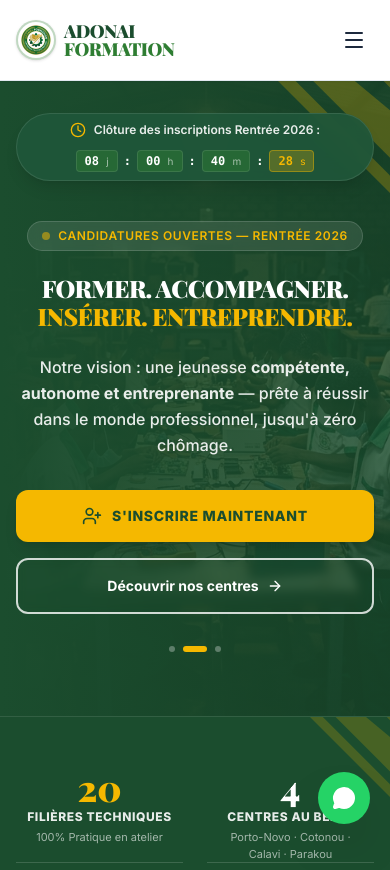
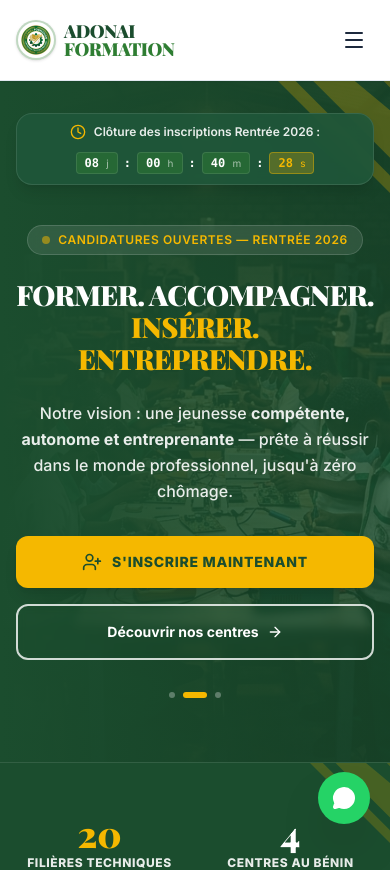
Before and after one commit to olabrayane5-stack/adonai-formation, a React (Vite) app: page / in a window 390 px wide. Shown: the top 870 px of the page. Built offline with nearby package versions, Linux system fonts and the light colour scheme.

Commit message:
Refine countdown banner and title styles in Hero component
Updated styles for countdown banner and title to improve layout and responsiveness.

```diff
--- a/src/components/Hero.tsx
+++ b/src/components/Hero.tsx
@@ -125,7 +125,7 @@
 
         {/* Bandeau compte à rebours dans un encadré arrondi sombre (comme PitchLab) */}
         <div className="flex justify-center mb-10">
-          <div className="bg-[#20573A]/90 backdrop-blur-md text-white border border-white/10 shadow-lg py-2 px-5 sm:px-7 rounded-full flex flex-wrap items-center justify-center gap-3 sm:gap-5 text-xs sm:text-sm font-semibold">
+          <div className="bg-[#20573A]/90 backdrop-blur-md text-white border border-white/10 shadow-lg py-2.5 px-4 sm:py-2 sm:px-7 rounded-2xl sm:rounded-full flex flex-wrap items-center justify-center gap-3 sm:gap-5 text-xs sm:text-sm font-semibold">
             <div className="flex items-center gap-2 text-white/90">
               <Clock className="w-4 h-4 text-[#F5B800]" />
               <span>Clôture des inscriptions Rentrée 2026 :</span>
@@ -161,9 +161,9 @@
           </div>
 
           {/* Titre en 2 lignes : taille adaptative (clamp) pour que chaque ligne reste entière, jamais coupée */}
-          <h1 className="font-display font-black tracking-tight leading-[1.15] uppercase text-white text-[clamp(1.5rem,5.5vw,3.25rem)]">
-            <span className="block whitespace-nowrap">{slide.lineOne}</span>
-            <span className="block whitespace-nowrap text-[#F5B800]">{slide.lineTwo}</span>
+          <h1 className="font-display font-black tracking-tight leading-[1.15] uppercase text-white text-[clamp(1.75rem,6vw,3.25rem)] text-balance">
+            <span className="block">{slide.lineOne}</span>
+            <span className="block text-[#F5B800]">{slide.lineTwo}</span>
           </h1>
 
           {/* Sous-titre unique, propre à chaque slide */}
```
